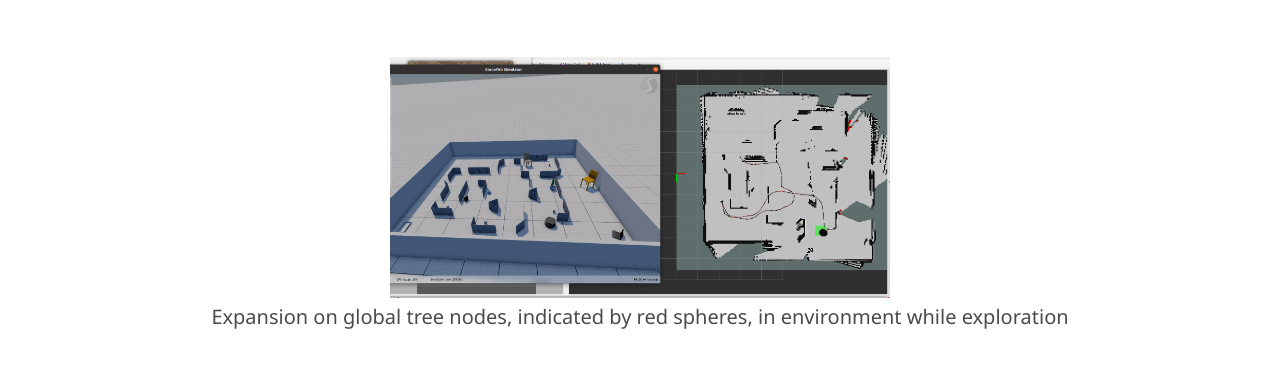
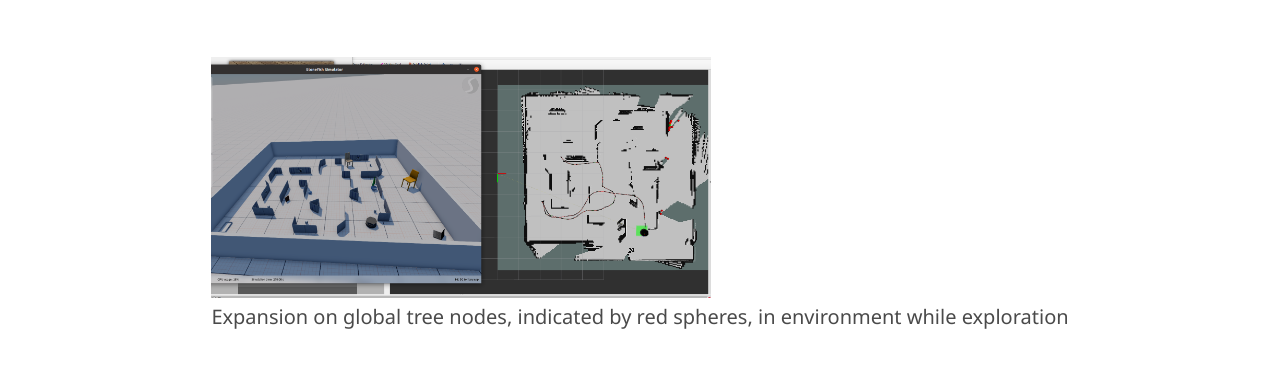
Before and after one commit to preeti-verma8600/autonomous_navigation.github.io, a plain HTML site: page index.html in a window 1280 px wide. Shown: the part 3751-4137 px from the top of the page. Drawn offline with nearby package versions, Linux system fonts and the light colour scheme; some icons are missing; a web font is replaced by a local one.

Commit message:
Update index.html

```diff
--- a/index.html
+++ b/index.html
@@ -308,7 +308,7 @@
                 <br>
                 <br>
                 <div class="columns is-vcentered is-centered">
-                    <div class="column is-narrow has-text-centered">
+                    <div class="column is-narrow">
                         <img src="./static/images/exploration1.png" alt="results1" class="uniform-image"/>
                         <div class="subtitle has-text-centered">Expansion on global tree nodes, indicated by red spheres, in environment while exploration</div>
                     </div>
```
